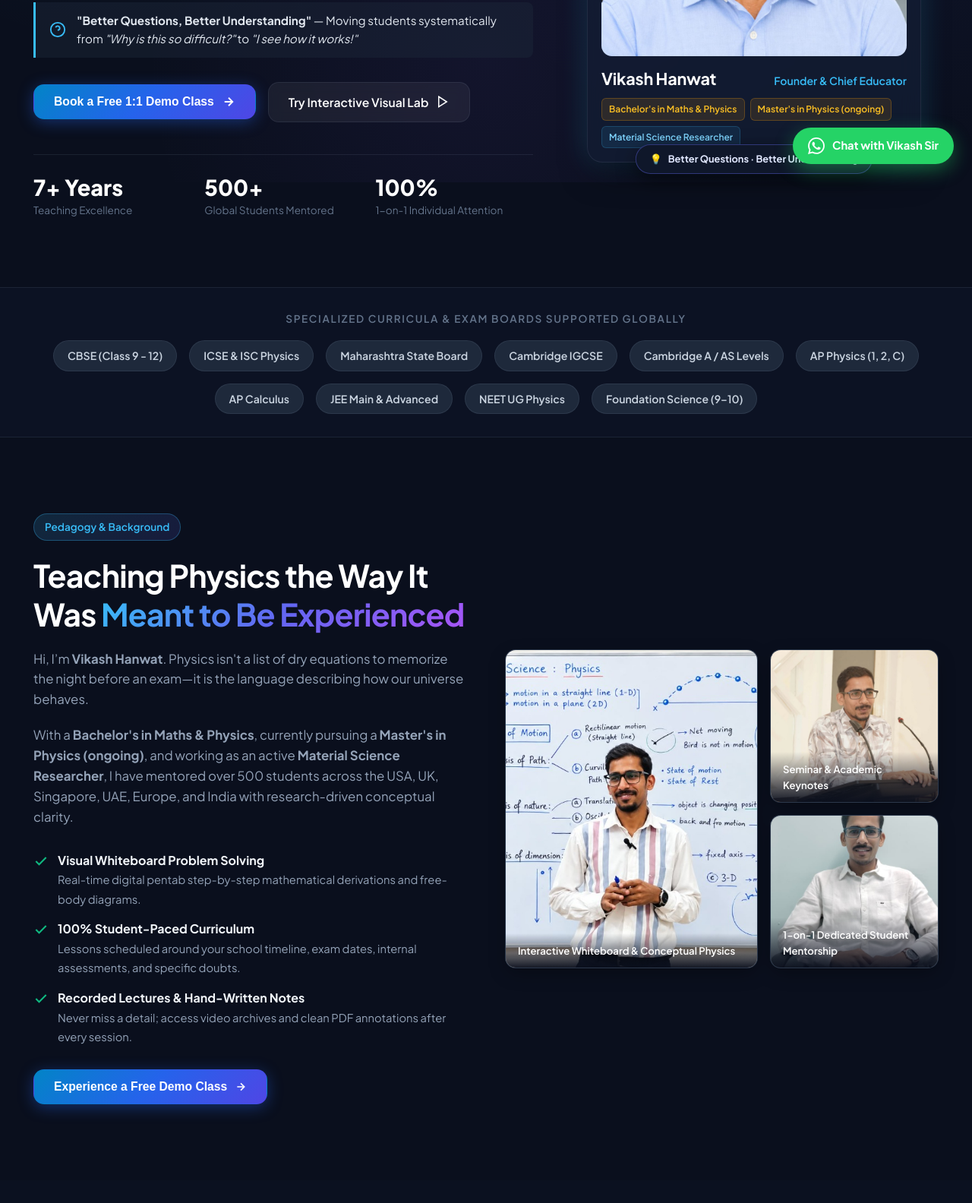
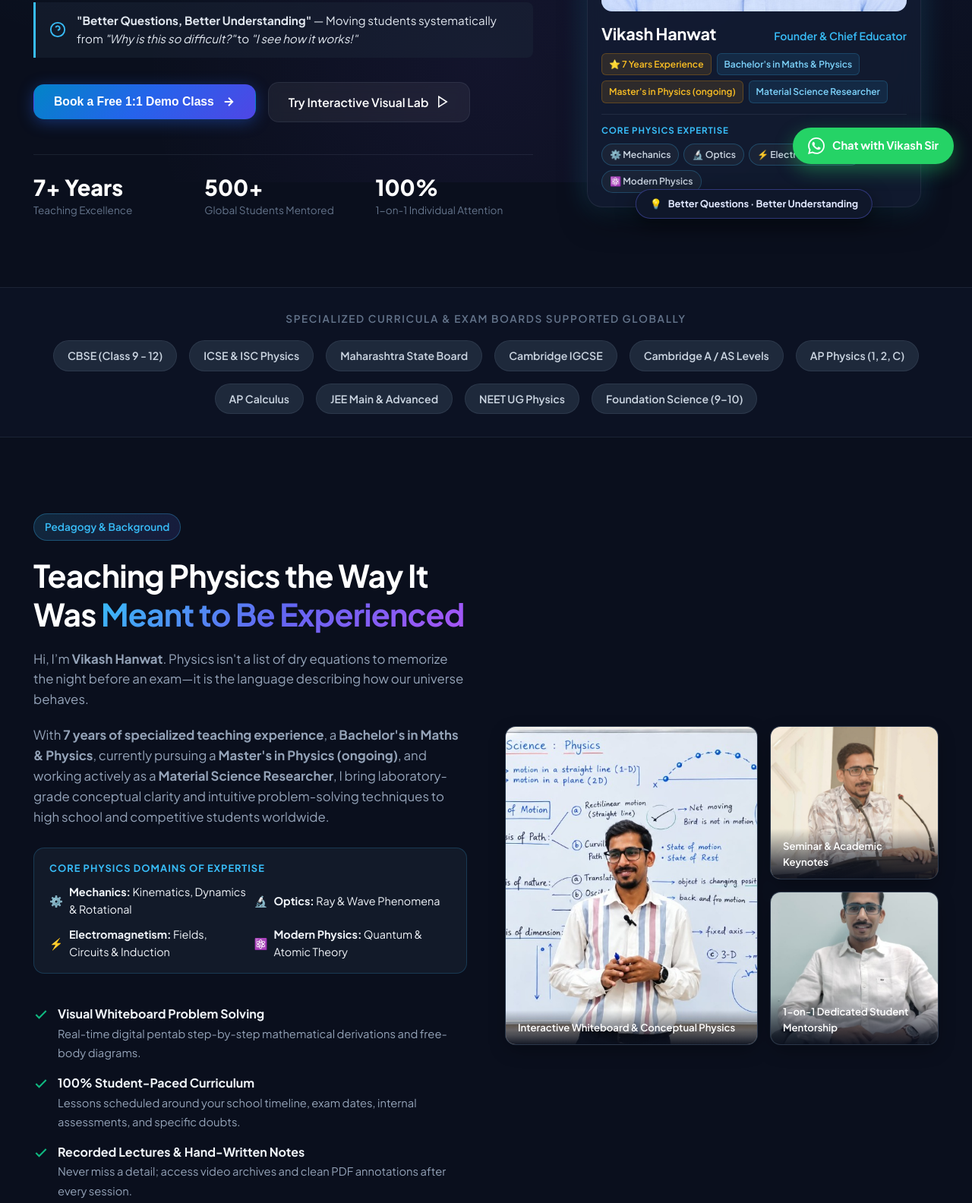
Before and after one commit to pramodnagdeve11-cloud/ace-your-physics, a plain HTML site: page index.html in a window 1280 px wide. Shown: the part 560-2144 px from the top of the page at 76% size. Drawn offline with Linux system fonts and the light colour scheme.

Commit message:
Highlight 7 Years Experience and Core Expertise: Mechanics, Optics, Electromagnetism, Modern Physics

```diff
--- a/index.html
+++ b/index.html
@@ -4,7 +4,7 @@
   <meta charset="UTF-8">
   <meta name="viewport" content="width=device-width, initial-scale=1.0">
   <title>Ace Your Physics | 1-on-1 Online Physics & Mathematics Mentorship by Vikash Hanwat</title>
-  <meta name="description" content="Personalized 1-on-1 Physics & Math Tutoring by Vikash Hanwat (Bachelor's in Maths & Physics, Master's in Physics (ongoing), Material Science Researcher). Cambridge, AP, CBSE, ICSE, Maharashtra State Board, and Competitive Foundations.">
+  <meta name="description" content="Personalized 1-on-1 Physics & Math Tutoring by Vikash Hanwat (7 Years Experience | Bachelor's in Maths & Physics, Master's in Physics (ongoing), Material Science Researcher). Core Expertise: Mechanics, Optics, Electromagnetism, and Modern Physics.">
 
   <!-- Google Fonts: Plus Jakarta Sans & JetBrains Mono -->
   <link rel="preconnect" href="https://fonts.googleapis.com">
@@ -122,9 +122,20 @@
             </div>
 
             <div class="credentials-pills">
-              <span class="cred-pill highlight">Bachelor's in Maths & Physics</span>
+              <span class="cred-pill highlight">⭐ 7 Years Experience</span>
+              <span class="cred-pill">Bachelor's in Maths & Physics</span>
               <span class="cred-pill highlight">Master's in Physics (ongoing)</span>
               <span class="cred-pill">Material Science Researcher</span>
+            </div>
+
+            <div style="margin-top: 14px; padding-top: 12px; border-top: 1px solid rgba(148, 163, 184, 0.12);">
+              <span style="font-size: 0.72rem; text-transform: uppercase; letter-spacing: 0.08em; color: var(--accent-blue); font-weight: 700; display: block; margin-bottom: 8px;">Core Physics Expertise</span>
+              <div style="display: flex; flex-wrap: wrap; gap: 6px;">
+                <span class="board-tag" style="padding: 4px 10px; font-size: 0.76rem; background: rgba(30, 41, 59, 0.7); border-color: rgba(56, 189, 248, 0.25);">⚙️ Mechanics</span>
+                <span class="board-tag" style="padding: 4px 10px; font-size: 0.76rem; background: rgba(30, 41, 59, 0.7); border-color: rgba(56, 189, 248, 0.25);">🔬 Optics</span>
+                <span class="board-tag" style="padding: 4px 10px; font-size: 0.76rem; background: rgba(30, 41, 59, 0.7); border-color: rgba(56, 189, 248, 0.25);">⚡ Electromagnetism</span>
+                <span class="board-tag" style="padding: 4px 10px; font-size: 0.76rem; background: rgba(30, 41, 59, 0.7); border-color: rgba(56, 189, 248, 0.25);">⚛️ Modern Physics</span>
+              </div>
             </div>
           </div>
 
@@ -173,8 +184,26 @@
             Hi, I’m <strong>Vikash Hanwat</strong>. Physics isn't a list of dry equations to memorize the night before an exam—it is the language describing how our universe behaves.
           </p>
           <p>
-            With a <strong>Bachelor's in Maths & Physics</strong>, currently pursuing a <strong>Master's in Physics (ongoing)</strong>, and working as an active <strong>Material Science Researcher</strong>, I have mentored over 500 students across the USA, UK, Singapore, UAE, Europe, and India with research-driven conceptual clarity.
+            With <strong>7 years of specialized teaching experience</strong>, a <strong>Bachelor's in Maths & Physics</strong>, currently pursuing a <strong>Master's in Physics (ongoing)</strong>, and working actively as a <strong>Material Science Researcher</strong>, I bring laboratory-grade conceptual clarity and intuitive problem-solving techniques to high school and competitive students worldwide.
           </p>
+
+          <div style="background: rgba(30, 41, 59, 0.45); border: 1px solid rgba(56, 189, 248, 0.2); border-radius: var(--radius-md); padding: 16px 20px; margin: 6px 0 10px;">
+            <span style="font-size: 0.8rem; font-weight: 700; text-transform: uppercase; letter-spacing: 0.08em; color: var(--accent-blue); display: block; margin-bottom: 10px;">Core Physics Domains of Expertise</span>
+            <div style="display: grid; grid-template-columns: 1fr 1fr; gap: 10px;">
+              <div style="font-size: 0.9rem; color: #f1f5f9; display: flex; align-items: center; gap: 8px;">
+                <span>⚙️</span> <span><strong>Mechanics:</strong> Kinematics, Dynamics & Rotational</span>
+              </div>
+              <div style="font-size: 0.9rem; color: #f1f5f9; display: flex; align-items: center; gap: 8px;">
+                <span>🔬</span> <span><strong>Optics:</strong> Ray & Wave Phenomena</span>
+              </div>
+              <div style="font-size: 0.9rem; color: #f1f5f9; display: flex; align-items: center; gap: 8px;">
+                <span>⚡</span> <span><strong>Electromagnetism:</strong> Fields, Circuits & Induction</span>
+              </div>
+              <div style="font-size: 0.9rem; color: #f1f5f9; display: flex; align-items: center; gap: 8px;">
+                <span>⚛️</span> <span><strong>Modern Physics:</strong> Quantum & Atomic Theory</span>
+              </div>
+            </div>
+          </div>
 
           <div class="feature-checkmarks">
             <div class="check-item">
@@ -791,7 +820,7 @@
             <span>ACE YOUR<span> PHYSICS</span></span>
           </a>
           <p>
-            Personalized 1-on-1 Physics and Mathematics mentorship by Vikash Hanwat (Bachelor's in Maths & Physics, Master's in Physics (ongoing), Material Science Researcher). Building fundamental intuition for national & international curricula.
+            Personalized 1-on-1 Physics and Mathematics mentorship by Vikash Hanwat (7 Years Experience | Bachelor's in Maths & Physics, Master's in Physics (ongoing), Material Science Researcher). Specializing in Mechanics, Optics, Electromagnetism & Modern Physics.
           </p>
           <div style="margin-top: 18px; font-size: 0.88rem; color: #cbd5e1;">
             📍 Online via Zoom Worldwide<br>
```
Also changed, not shown: 1 other file.
